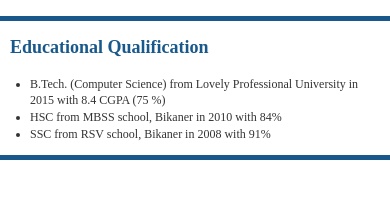
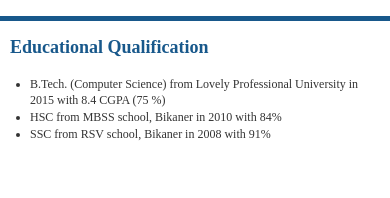
Before and after one commit to nitesh-daga/nitesh-daga.github.io, a website: page index.html in a window 390 px wide. Shown: the part 2441-2639 px from the top of the page. Before the commit the page ends 2606 px from the top, so only its background shows below. Drawn offline with Linux system fonts and the light colour scheme.

Commit message:
Html Resume : Nitesh Daga (query update)

```diff
--- a/assets/css/style.css
+++ b/assets/css/style.css
@@ -324,7 +324,7 @@ body.dark-theme .section {
     border-bottom: 5px solid rgb(24, 88, 139);
 }
 
-.section:last-child {
+.section:last-of-type {
     border-bottom: none;
 }
 
@@ -478,15 +478,21 @@ footer p {
         grid-template-columns: 1fr;
 
     }
+
     .resume-container {
         width: 100%;
         max-width: 100%;
         padding: 0px;
         margin: 0;
-      }
-      .section{
+    }
+
+    .section {
         padding: 0 10px;
-      }
+    }
+
+    .section:last-of-type {
+        padding-bottom: 50px;
+    }
 }
 
 @media only screen and (min-width: 1025px) {
```
